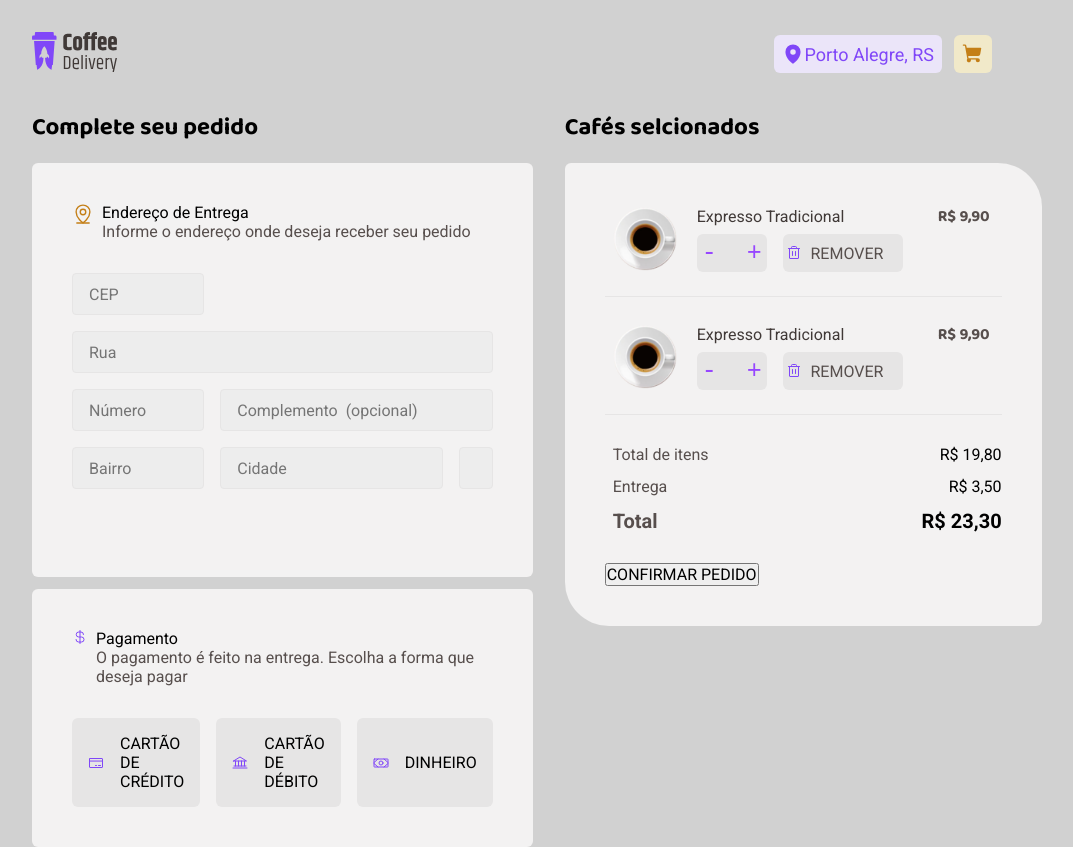
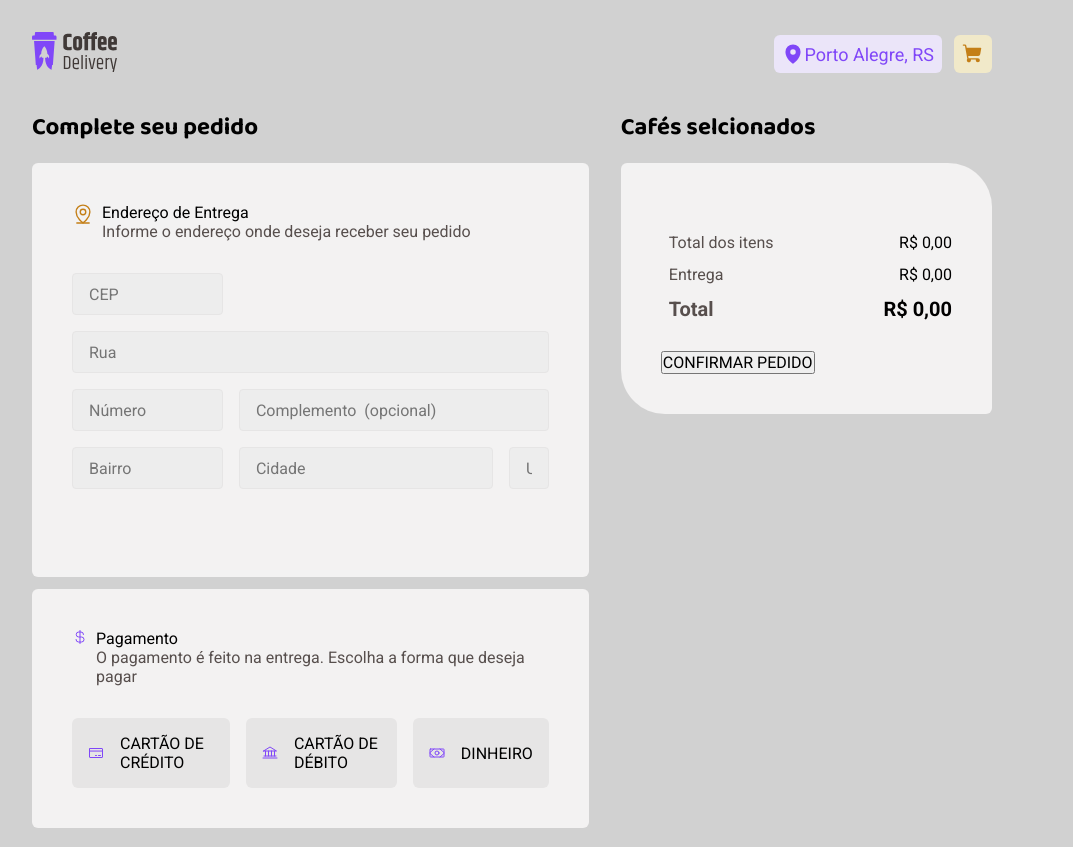
Before and after one commit to Adenilson-Oliveira/coffe-delivery, a React (Vite) app: page /checkout in a window 1280 px wide. Shown: the whole page, without its empty margins (128-1201 px from the left). Built offline with nearby package versions, Linux system fonts and the light colour scheme.

Commit message:
cart logic implemented

```diff
--- a/src/contexts/CoffeContext.tsx
+++ b/src/contexts/CoffeContext.tsx
@@ -1,6 +1,6 @@
 import { createContext, ReactNode, useState } from 'react'
 
-type coffe = {
+export type coffe = {
   id: number
   srcImg: string
   name: string
@@ -12,6 +12,10 @@ type coffe = {
 interface CoffeContextType {
   coffe: coffe[]
   setCoffe: (a: any) => any
+  user: any
+  setUser: (a: any) => any
+  cart: coffe[]
+  setCart: (a: any) => any
 }
 
 export const CoffeContext = createContext({} as CoffeContextType)
@@ -145,9 +149,13 @@ export function CoffeContextProvider({ children }: CoffeContextProviderProps) {
       qtd: 0,
     },
   ])
+  const [user, setUser] = useState({})
+  const [cart, setCart] = useState([])
 
   return (
-    <CoffeContext.Provider value={{ coffe, setCoffe }}>
+    <CoffeContext.Provider
+      value={{ coffe, user, cart, setCoffe, setUser, setCart }}
+    >
       {children}
     </CoffeContext.Provider>
   )
--- a/src/pages/checkout/components/ProductCheckout/index.tsx
+++ b/src/pages/checkout/components/ProductCheckout/index.tsx
@@ -1,19 +1,92 @@
 import { Trash } from 'phosphor-react'
+import React, { useContext, useState } from 'react'
 import { Counter } from '../../../../components/counter'
+import { coffe, CoffeContext } from '../../../../contexts/CoffeContext'
 import { ProductCheckoutContainer } from './styles'
 
-export function ProductCheckout() {
+interface ProductCheckoutProps {
+  // name: string
+  // qtd: number
+  // src: string
+  // price: number
+  // id: number
+  props: any
+  setCart: (a: any) => void
+}
+
+export function ProductCheckout({
+  // name,
+  // qtd,
+  // src,
+  // price,
+  // id,
+  props,
+  setCart,
+}: ProductCheckoutProps) {
+  const { setCoffe } = useContext(CoffeContext)
+
+  const [qtde, setQtde] = useState(props.qtd)
+
+  const priceStr = props.price.toFixed(2).replace('.', ',')
+
+  function handleClickPlus() {
+    setCoffe((state: coffe[]) => {
+      return state.map((cafe: coffe) => {
+        if (cafe.id === props.id) {
+          return { ...cafe, qtd: cafe.qtd + 1 }
+        } else {
+          return cafe
+        }
+      })
+    })
+    setQtde((state: any) => state + 1)
+  }
+
+  function handleClickMinus() {
+    if (qtde > 1) {
+      setCoffe((state: coffe[]) => {
+        return state.map((cafe: coffe) => {
+          if (cafe.id === props.id) {
+            return { ...cafe, qtd: cafe.qtd - 1 }
+          } else {
+            return cafe
+          }
+        })
+      })
+      setQtde((state: any) => state - 1)
+    }
+  }
+
+  function handleRemove(event: React.MouseEvent<HTMLButtonElement>) {
+    event.preventDefault()
+
+    setCoffe((state: coffe[]) => {
+      return state.map((cafe: coffe) => {
+        if (cafe.id === props.id) {
+          return { ...cafe, qtd: 0 }
+        } else {
+          return cafe
+        }
+      })
+    })
+
+    setCart((state: coffe[]) =>
+      state.filter((cafe: coffe) => cafe.id !== props.id),
+    )
+  }
+
   return (
     <ProductCheckoutContainer>
-      <img
-        src="src/assets/images/copos_de_cafe/expresso-tradicional.svg"
-        alt=""
-      />
+      <img src={props.srcImg} alt="" />
       <div className="content">
-        <h2>Expresso Tradicional</h2>
+        <h2>{props.name}</h2>
         <div className="actions">
-          <Counter />
-          <button>
+          <Counter
+            onClickMinus={handleClickMinus}
+            onClickPlus={handleClickPlus}
+            qtd={qtde}
+          />
+          <button onClick={handleRemove}>
             <span className="trash icon">
               <Trash size={16} />
             </span>
@@ -22,7 +95,7 @@ export function ProductCheckout() {
         </div>
       </div>
 
-      <span className="price">R$ 9,90</span>
+      <span className="price">R$ {priceStr}</span>
     </ProductCheckoutContainer>
   )
 }
--- a/src/pages/checkout/index.tsx
+++ b/src/pages/checkout/index.tsx
@@ -1,4 +1,4 @@
-import { CheckoutContainer, Details, ResultContainer } from './styles'
+import { CheckoutContainer, Details, ResultContainer } from './/styles'
 import {
   Bank,
   CreditCard,
@@ -8,9 +8,28 @@ import {
 } from 'phosphor-react'
 import { ProductCheckout } from './components/ProductCheckout'
 import { Link } from 'react-router-dom'
+import { useContext, useState } from 'react'
+import { coffe, CoffeContext } from '../../contexts/CoffeContext'
+
+// para evitar uma api sem nescessida, irei simular um valor para a entrega
 
 export function Checkout() {
-  document.title = 'Coffe Delivery - Checkout'
+  const { coffe } = useContext(CoffeContext)
+  const [cart, setCart] = useState(coffe.filter((cafe: coffe) => cafe.qtd > 0))
+
+  const totalDosItens = cart.reduce(
+    (prev, curr) => prev + curr.price * curr.qtd,
+    0,
+  )
+  const totalDosItensStr = totalDosItens.toFixed(2).replace('.', ',')
+
+  const entrega = cart.length >= 1 ? 3.5 : 0
+  const entregaStr = entrega.toFixed(2).replace('.', ',')
+
+  const totalStr = (totalDosItens + entrega).toFixed(2).replace('.', ',')
+  // console.log(totalDosItensStr)
+  // console.log(cart.length)
+
   return (
     <CheckoutContainer>
       <form>
@@ -91,23 +110,34 @@ export function Checkout() {
         <ResultContainer>
           <h1>Cafés selcionados</h1>
           <div className="confirm-order">
-            <ProductCheckout />
-
-            <ProductCheckout />
+            {cart.map((cafe: coffe) => {
+              return (
+                <ProductCheckout
+                  key={cafe.id}
+                  // name={cafe.name}
+                  // qtd={cafe.qtd}
+                  // src={cafe.srcImg}
+                  // price={cafe.price}
+                  // id={cafe.id}
+                  props={cafe}
+                  setCart={setCart}
+                />
+              )
+            })}
 
             <Details>
               <ul>
                 <li>
-                  <p>Total de itens</p>
-                  <span>R$ 19,80</span>
+                  <p>Total dos itens</p>
+                  <span>R$ {totalDosItensStr}</span>
                 </li>
                 <li>
                   <p>Entrega</p>
-                  <span>R$ 3,50</span>
+                  <span>R$ {entregaStr}</span>
                 </li>
                 <li className="total">
                   <p>Total</p>
-                  <span>R$ 23,30</span>
+                  <span>R$ {totalStr}</span>
                 </li>
               </ul>
             </Details>
--- a/src/pages/home/components/card/index.tsx
+++ b/src/pages/home/components/card/index.tsx
@@ -2,7 +2,7 @@ import { ShoppingCart } from 'phosphor-react'
 import { useContext } from 'react'
 import { Link } from 'react-router-dom'
 import { Counter } from '../../../../components/counter'
-import { CoffeContext } from '../../../../contexts/CoffeContext'
+import { coffe, CoffeContext } from '../../../../contexts/CoffeContext'
 import { CardContainer } from './styles'
 
 interface CardProps {
@@ -15,7 +15,11 @@ interface CardProps {
 }
 
 export function Card({ imgUrl, name, description, price, qtd, id }: CardProps) {
-  const { coffe, setCoffe } = useContext(CoffeContext)
+  const { setCoffe } = useContext(CoffeContext)
+
+  // useEffect(() => {
+  //   console.log('=> ', coffe[0])
+  // }, [coffe])
 
   const priceStr = price.toString()
   let priceFinal = ''
@@ -26,38 +30,31 @@ export function Card({ imgUrl, name, description, price, qtd, id }: CardProps) {
     priceFinal = `${priceStr},00`
   }
 
+  // erro ao acrescentar mais de dois cafes do mesmo
   function handleClickPlus() {
-    const currentCoffe = coffe.find((cafe) => cafe.id === id)
-    if (currentCoffe) {
-      currentCoffe.qtd += 1
-    }
-
-    setCoffe((state: any) => {
-      return state.map((cafe: any) => {
+    setCoffe((state: coffe[]) => {
+      return state.map((cafe: coffe) => {
         if (cafe.id === id) {
-          return currentCoffe
+          return { ...cafe, qtd: cafe.qtd + 1 }
         } else {
           return cafe
         }
       })
     })
+    // console.log(coffe[0])
   }
 
   function handleClickMinus() {
-    const currentCoffe = coffe.find((cafe) => cafe.id === id)
-    if (currentCoffe && currentCoffe.qtd > 0) {
-      currentCoffe.qtd -= 1
-    }
-
-    setCoffe((state: any) => {
-      return state.map((cafe: any) => {
+    setCoffe((state: coffe[]) => {
+      return state.map((cafe: coffe) => {
         if (cafe.id === id) {
-          return currentCoffe
+          return { ...cafe, qtd: cafe.qtd - 1 }
         } else {
           return cafe
         }
       })
     })
+    // console.log(coffe[0])
   }
 
   return (
--- a/src/pages/home/index.tsx
+++ b/src/pages/home/index.tsx
@@ -7,7 +7,7 @@ import { CoffeContext } from '../../contexts/CoffeContext'
 
 export function Home() {
   const { coffe } = useContext(CoffeContext)
-  console.log(coffe)
+  // console.log(coffe)
 
   return (
     <HomeContainer>
```
